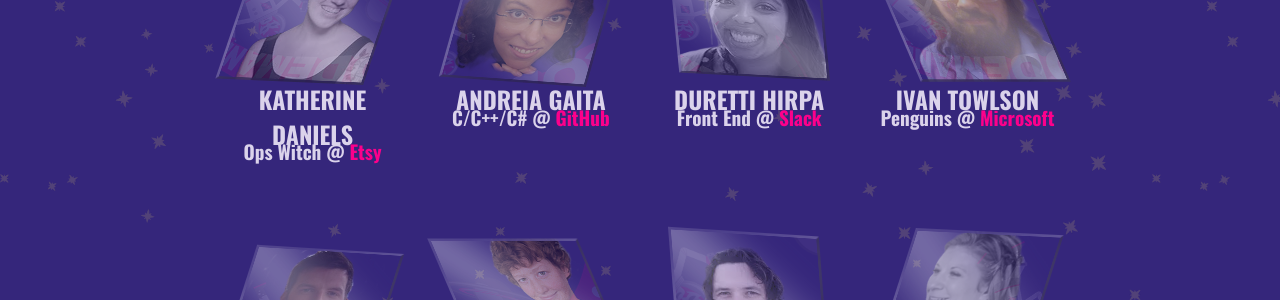
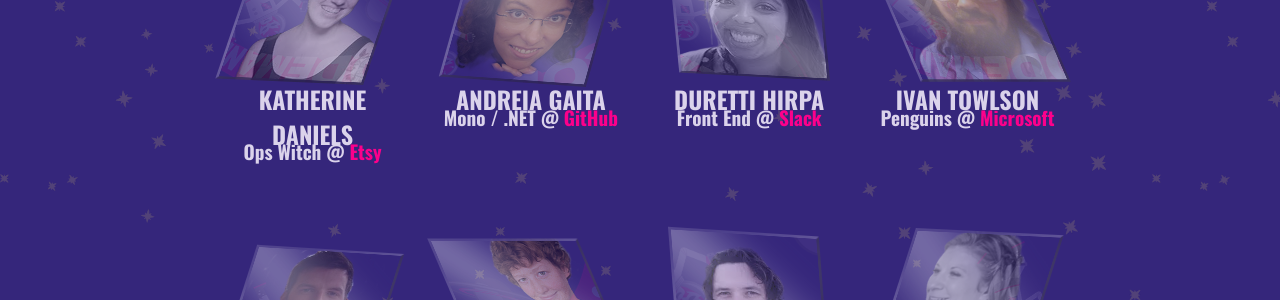
Before and after one commit to mightymuke/codemania.github.io, a Jekyll site: the page built from index.md, in a window 1280 px wide. Shown: the part 865-1165 px from the top of the page. Built offline with Jekyll 4.4.1, drawn with Linux system fonts in a browser that asks for light colours; nearby versions of some CDN libraries; some web fonts are replaced.

Commit message:
tinkerin with shana's byline

```diff
--- a/index.md
+++ b/index.md
@@ -55,7 +55,7 @@
           <img src="/images/speakers/2016/andreia_gaita.png" class="speaker2" />
         </div>
         <p>Andreia Gaita</p>
-        <p class="byline">C/C++/C# @ <span class="hilite">GitHub</span></p>
+        <p class="byline">Mono / .NET @ <span class="hilite">GitHub</span></p>
       </div>
       <div class="col-sm-2 col-xs-6 speaker-box twitter-link" id="duretti">
         <div class="speaker-image-container one">
```
